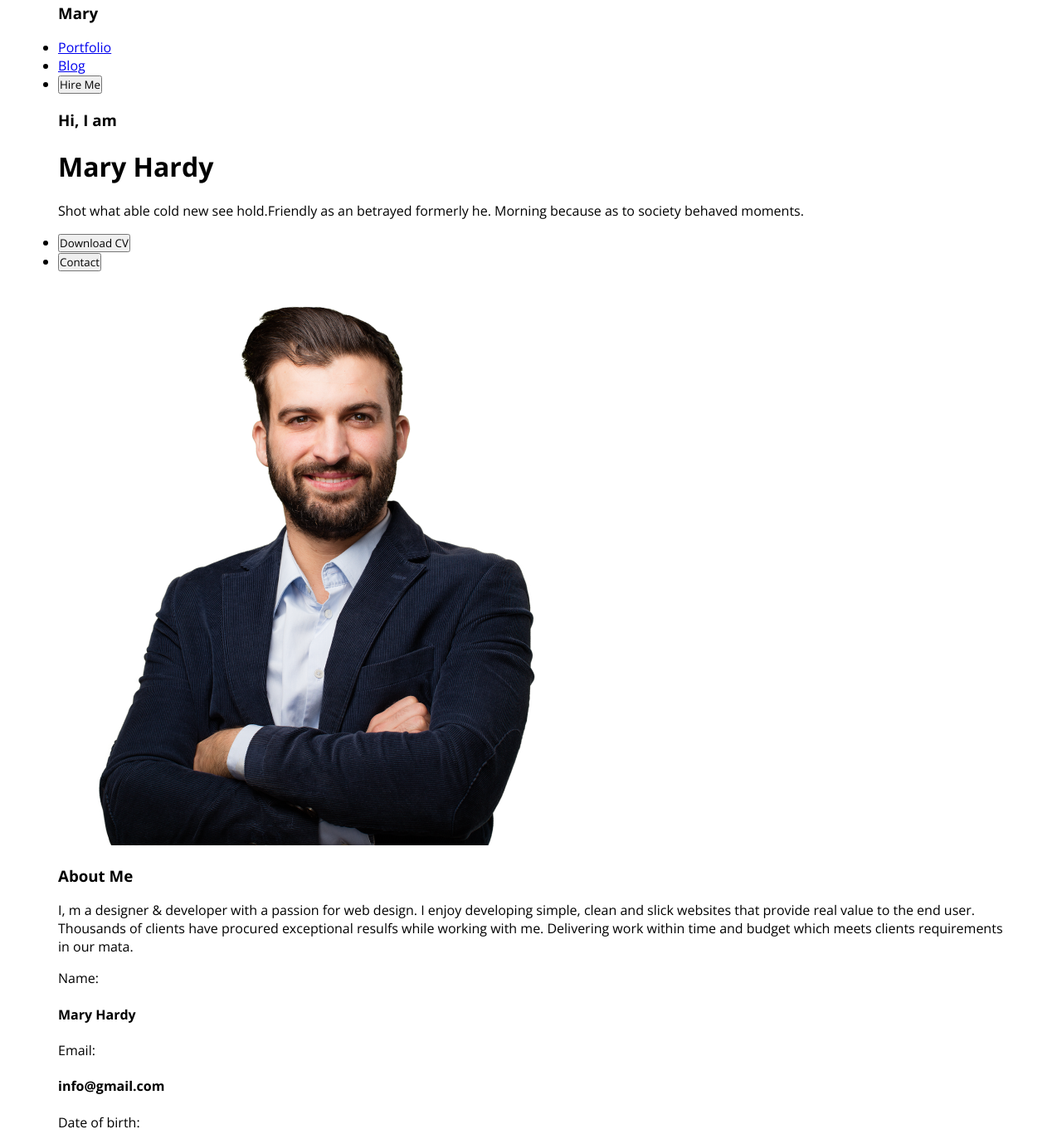
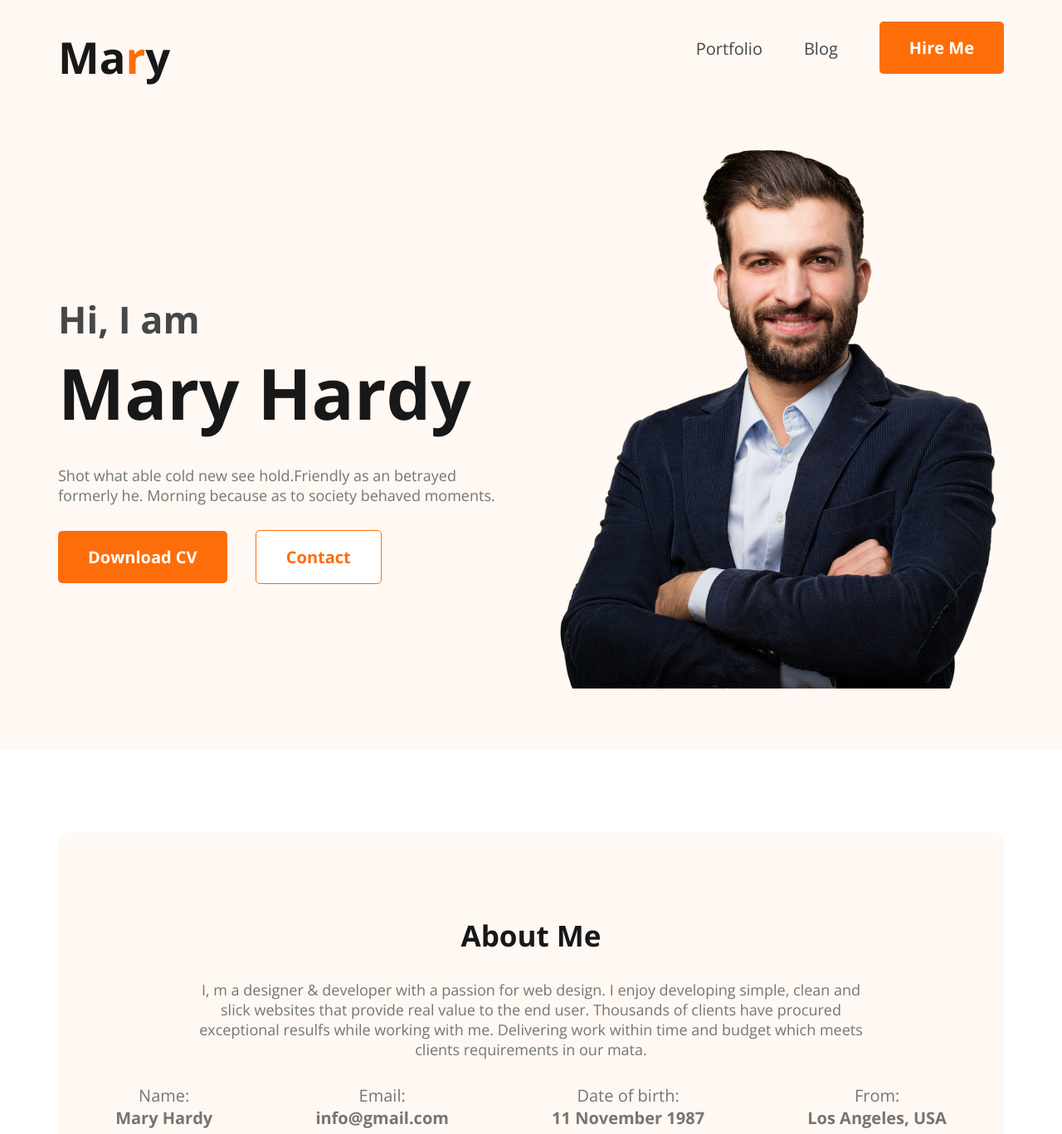
Before and after one commit to Subena-Khatun/first-landing-page, a plain HTML site: page index.html in a window 1280 px wide. Shown: the part 16-1383 px from the top of the page at 83% size. Drawn offline with nearby package versions, Linux system fonts and the light colour scheme.

Commit message:
upade aboyt services design

```diff
--- a/css/styles.css
+++ b/css/styles.css
@@ -1,8 +1,12 @@
 *{
-
+    margin: 0;
     padding: 0;
     font-family: 'Open Sans', sans-serif;
 
+}
+h1,h2,h3,h4,h5,h6{
+    padding: 0px;
+    margin: 0;
 }
 /* global css */
 .container{
@@ -10,3 +14,136 @@
     margin: 0 auto;
 }
 /* header area css */
+header{
+    background: #FFF8F3;
+}
+nav, .itroduction,  .service-content, .resume-content{
+    display: flex;
+    justify-content: space-between;
+}
+.logo{
+    color: #181818;
+    font-family: Open Sans;
+    font-size: 45px;
+    font-weight: 800;
+    line-height: 170px;
+}
+.logo span{
+    color: #FD6E0A;
+}
+.header-menu ul{
+    display: flex;
+    justify-content: space-between;
+    line-height: 150px;
+}
+.header-menu ul li{
+    list-style: none;
+    margin-left: 50px;
+}
+.header-menu ul li a{
+    text-decoration: none;
+    font-size: 20px;
+    color: var(--dark-02, #474747)
+}
+.primary-button{
+    background-color: #FD6E0A;
+    color: #ffffff;
+    border: none;
+    padding: 18px 36px;
+    border-radius: 5px;
+    font-size: 20px;
+    font-weight: 700;
+}
+.introduce-content{
+    padding: 200px 0px;
+    justify-content: flex-end;
+}
+.introduce-content{}
+.introduce-content h3{
+    color: var(--dark-02, #474747);
+    font-size: 45px;
+    font-weight: 600;
+
+}
+.introduce-content h1{
+    color: var(--dark-01, #181818);
+    font-size: 85px;
+    font-weight: 700;
+}
+.introduce-content p{
+    color: var(--dark-03, #757575);
+    font-size: 18px;
+    font-weight: 400;
+    max-width: 585px;
+    padding: 30px 0px;
+}
+.introduce-content ul li{
+    list-style: none;
+    display: inline-block;
+    margin-right: 30px;
+}
+.contact{
+    background:#ffffff;
+    color: #FD6E0A;
+    border: 1px solid #FD6E0A;
+}
+/* about css start */
+#about{
+    padding: 100px 0px;
+}
+.about-container{
+    border-radius: 10px;
+    background: #FFF8F3;
+    padding: 100px 0px;
+}
+.all-section-top{
+    max-width: 830px;
+    margin: 0 auto;
+    text-align: center;
+
+}
+.all-section-top h3{
+    color: var(--dark-01, #181818);
+    font-size: 35px;
+    font-weight: 700;
+}
+.all-section-top p{
+    color: var(--dark-03, #757575);
+    font-size: 18px;
+    font-weight: 400;
+    padding: 30px 0px;
+}
+.about-content{
+    text-align: center;
+}
+.about-content-item{
+    /* max-width: 250px; */
+   display: inline-block;
+   margin: 0px 60px;
+}
+.about-content-item p, .about-content-item h4{
+    color: #757575;
+    font-size: 20px
+}
+/* services css start */
+#services{
+    padding-bottom: 100px;
+}
+.services-items{
+    padding: 30px;
+    width: 260px;
+    margin-right: 20px;
+    border-radius: 5px;
+background: #FFF;
+box-shadow: 0px 6px 50px 0px rgba(0, 0, 0, 0.06);
+}
+.services-items p{
+    max-width: 200px;
+    font-size: 16px;
+    color: var(--dark-03, #757575)
+}
+.services-items h3{
+    padding: 15px 0px;
+    color: var(--dark-01, #181818);
+    font-size: 20px;
+}
--- a/index.html
+++ b/index.html
@@ -13,7 +13,7 @@
 <body>
     <!-- header Area -->
     <header>
-        <div class="container">
+        <div class="container header">
             <nav>
                 <div class="logo">
                     <h3>Ma<span>r</span>y</h3>
@@ -33,7 +33,7 @@
                     <P>Shot what able cold new see hold.Friendly as an betrayed formerly he. Morning because as to society behaved moments.</P>
                    <ul>
                     <li><button class="primary-button">Download CV</button></li>
-                    <li><button>Contact</button></li>
+                    <li ><button class="primary-button contact">Contact</button></li>
                    </ul>
                 </div>
                 <div class="introduce-image">
@@ -46,7 +46,7 @@
     <main>
     <!-- About area -->
     <section id="about">
-        <div class="container">
+        <div class="container about-container">
             <div class="all-section-top">
                 <h3>About Me</h3>
                 <p>I, m a designer & developer with a passion for web design. I enjoy developing simple, clean and slick websites that provide real value to the end user. Thousands of clients have procured exceptional resulfs while working with me. Delivering work within time and budget which meets clients requirements in our mata.</p>
@@ -75,27 +75,28 @@
     <section id="services">
         <div class="container">
             <div class="all-section-top">
+                <
                 <h3>What I do</h3>
                 <p>I have more than 10 years experience building software for clients all over the world. Below is a quick overview of my main technical skill sets and technologies i use. Want to find out more about my experience? Check out my online resume and project portfolio.</p>
             </div>
             <div class="service-content">
                 <div class="services-items">
-                    <img src="" alt="">
+                    <img src="images/icons/js.png" alt="js.png">
                     <h3>Vanilla JavaScript</h3>
                     <p>List skill/technologies here. You can change the icon above to any of the 1500+ FontAwesome 5 free icons available. Aenean commodo ligula eget dolor.</p>
                 </div>
                 <div class="services-items">
-                    <img src="" alt="">
+                    <img src="images/icons/react.png" alt="">
                     <h3>React</h3>
                     <p>List skill/technologies here. You can change the icon above to any of the 1500+ FontAwesome 5 free icons available. Aenean commodo ligula eget dolor.</p>
                 </div>
                 <div class="services-items">
-                    <img src="" alt="">
+                    <img src="images/icons/nodejs.png" alt="">
                     <h3>Node.js</h3>
                     <p>List skill/technologies here. You can change the icon above to any of the 1500+ FontAwesome 5 free icons available. Aenean commodo ligula eget dolor.</p>
                 </div>
                 <div class="services-items">
-                    <img src="" alt="">
+                    <img src="images/icons/mongo.png" alt="">
                     <h3>MongoDB</h3>
                     <p>List skill/technologies here. You can change the icon above to any of the 1500+ FontAwesome 5 free icons available. Aenean commodo ligula eget dolor.</p>
                 </div>
@@ -151,8 +152,9 @@
                             to any of the 1500+ FontAwesome 5 free icons available. Aenean commodo ligula eget dolor.</p>
                     </div>
                 </div>
-                <button class="primary-button">Download CV</button>
+
             </div>
+            <button class="primary-button">Download CV</button>
         </div>
     </section>
     </main>
```
